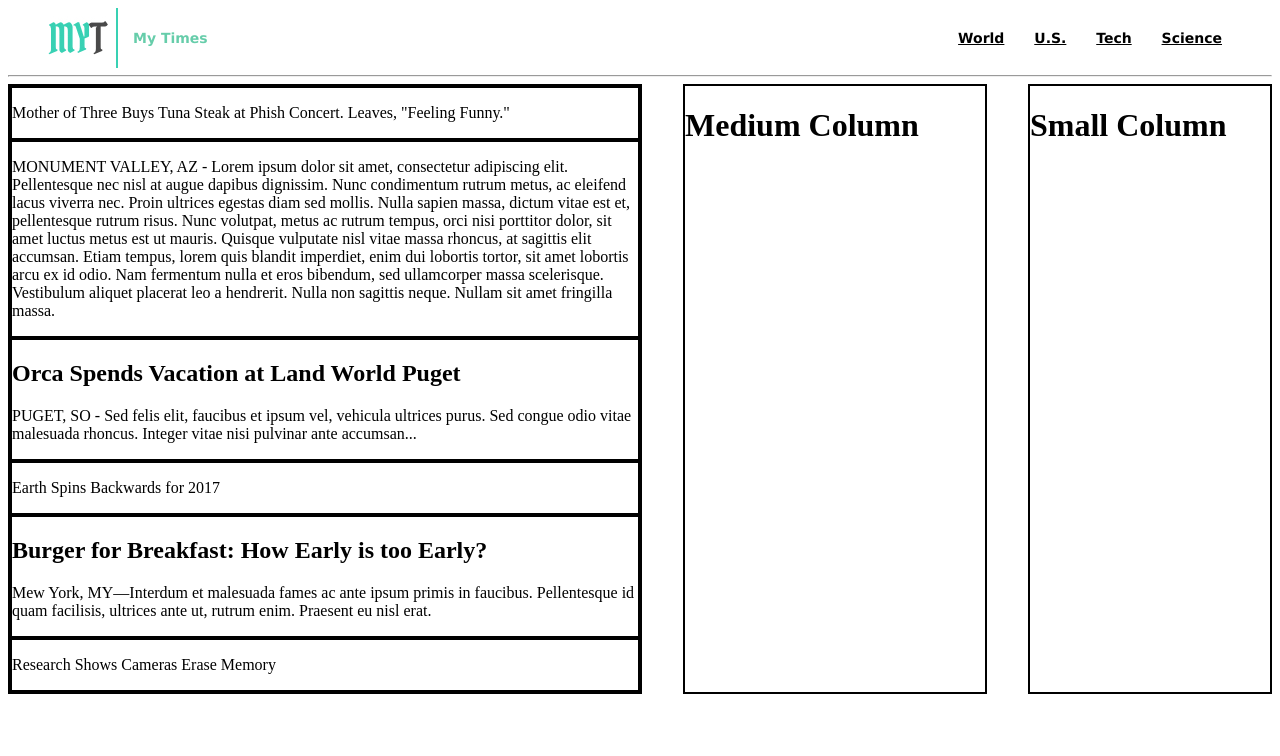
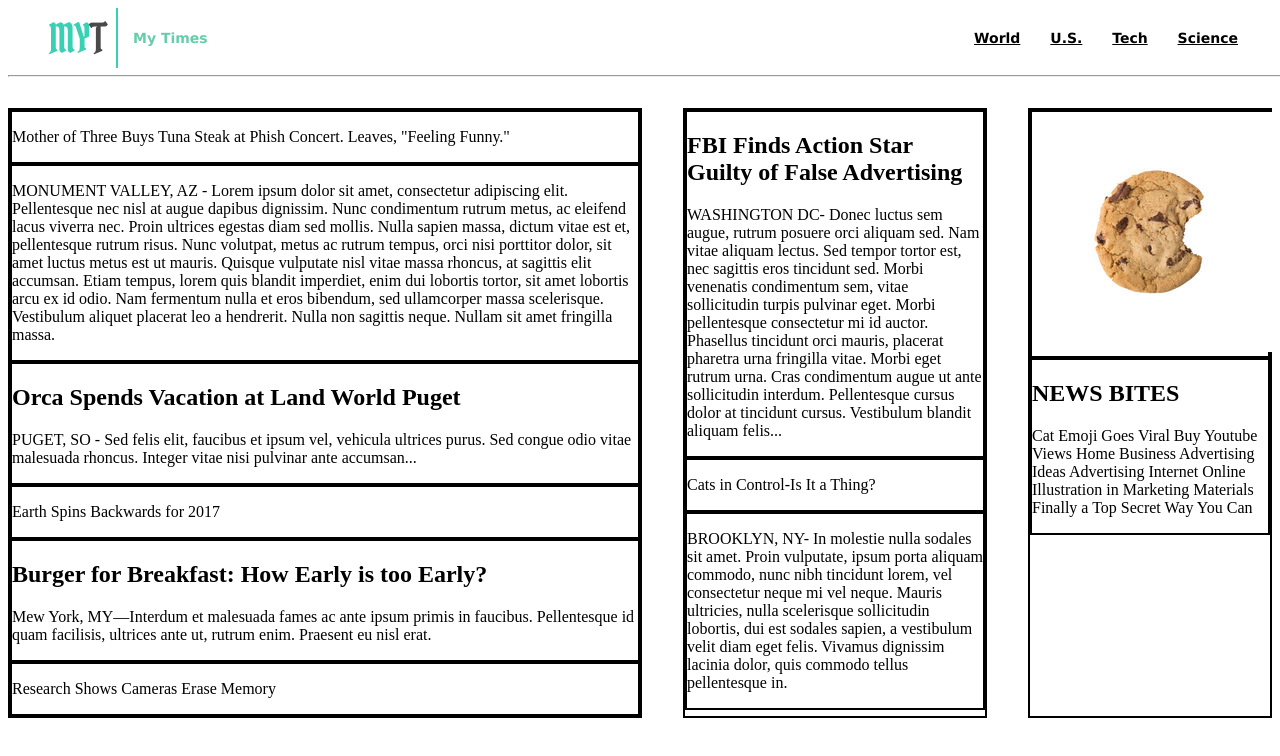
Before and after one commit to mjyergin/mytimes, a plain HTML site: page index.html in a window 1280 px wide. Drawn offline with Linux system fonts and the light colour scheme.

Commit message:
Basic structure complete

```diff
--- a/index.html
+++ b/index.html
@@ -39,10 +39,22 @@
         <div class="column"><p>Research Shows Cameras Erase Memory</p></div>
       </div>
       <div class="column medium">
-        <h1>Medium Column</h1>
+        <div class="column">
+          <h2>FBI Finds Action Star Guilty of False Advertising</h2>
+          <p>WASHINGTON DC- Donec luctus sem augue, rutrum posuere orci aliquam sed. Nam vitae aliquam lectus. Sed tempor tortor est, nec sagittis eros tincidunt sed. Morbi venenatis condimentum sem, vitae sollicitudin turpis pulvinar eget. Morbi pellentesque consectetur mi id auctor. Phasellus tincidunt orci mauris, placerat pharetra urna fringilla vitae. Morbi eget rutrum urna. Cras condimentum augue ut ante sollicitudin interdum. Pellentesque cursus dolor at tincidunt cursus. Vestibulum blandit aliquam felis...</p>
+        </div>
+        <div class="column"><p>Cats in Control-Is It a Thing?</p></div>
+        <div class="column"><p>BROOKLYN, NY- In molestie nulla sodales sit amet. Proin vulputate, ipsum porta aliquam commodo, nunc nibh tincidunt lorem, vel consectetur neque mi vel neque. Mauris ultricies, nulla scelerisque sollicitudin lobortis, dui est sodales sapien, a vestibulum velit diam eget felis. Vivamus dignissim lacinia dolor, quis commodo tellus pellentesque in.</p></div>
       </div>
       <div class="column small">
-        <h1>Small Column</h1>
+        <div class="column">
+          <img src="./resources/images/cookie.png" alt="Cookie">
+        </div>
+        <div class="column">
+          <h2>NEWS BITES</h2>
+          <p>Cat Emoji Goes Viral Buy Youtube Views Home Business Advertising Ideas Advertising Internet Online Illustration in Marketing Materials Finally a Top Secret Way You Can</p>
+        </div>
+        </div>
       </div>
 
     </div>
--- a/resources/css/style.css
+++ b/resources/css/style.css
@@ -18,6 +18,10 @@ span {
   font-family: Verdana;
   font-size: 14px;
   font-weight: bold;
+  position: fixed;
+  z-index: 5;
+  background-color: white;
+  width: 100%;
 }
 
 li span {
@@ -35,6 +39,8 @@ ul {
   display: flex;
   justify-content: space-between;
   height: 100%;
+  position: relative;
+  top: 100px;
 
 }
 .column {
@@ -43,16 +49,13 @@ ul {
 }
 .column.large {
   width: 630px;
-  /*display: flex;*/
 }
 
 .column.medium {
   width: 300px;
-  display: flex;
 }
 
 .column.small {
   width: 240px;
-  display: flex;
 
 }
```
